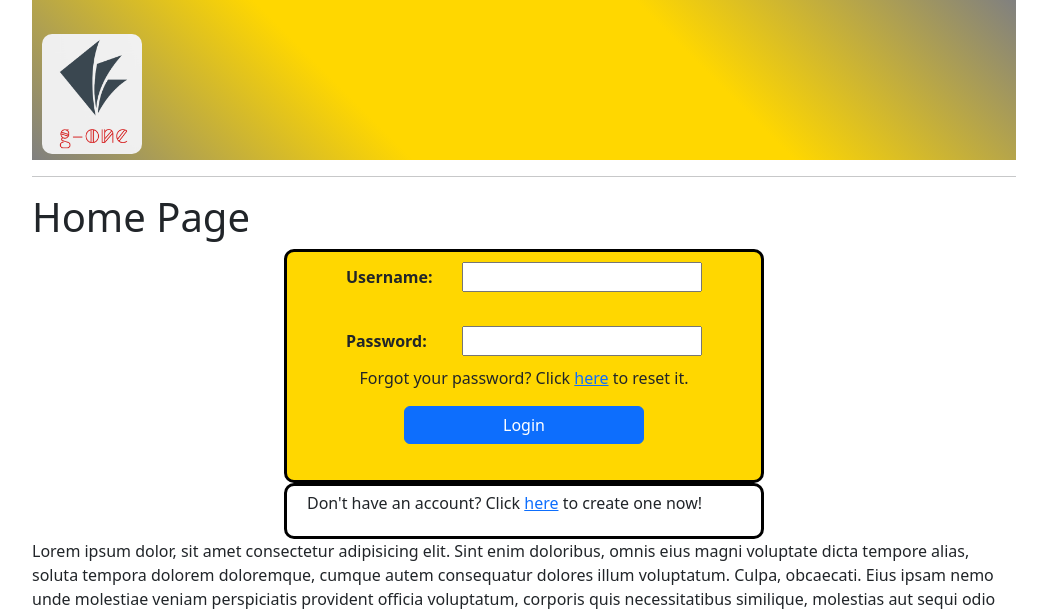
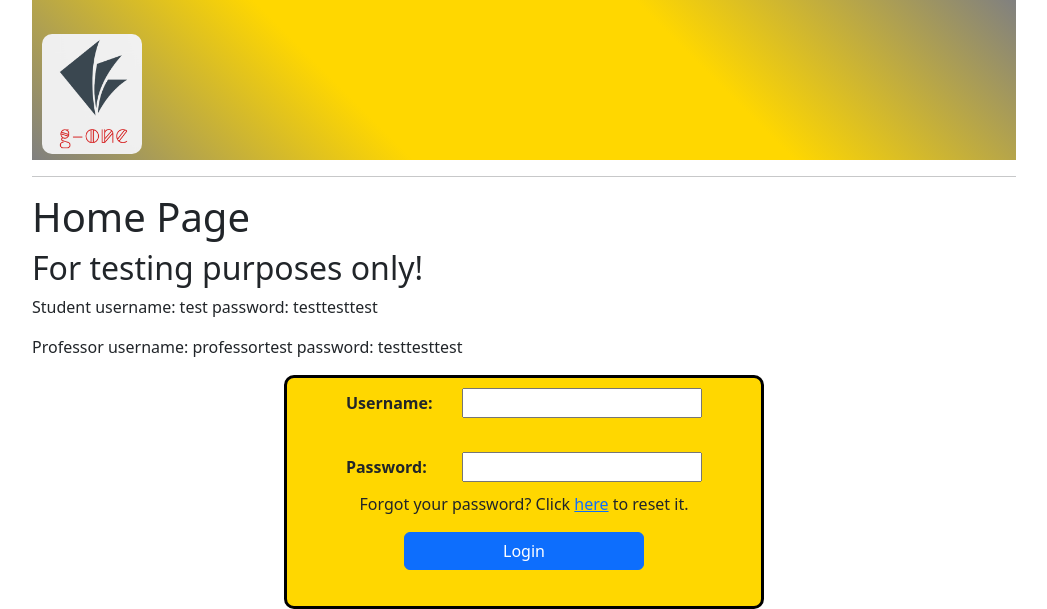
Before and after one commit to ayodele-olufemi/GradeBookApp, a PHP site: page /index.php in a window 1280 px wide. Shown: the top 609 px of the page, without its empty margins (116-1163 px from the left). Run offline with PHP 8.4, Linux system fonts and the light colour scheme.

Commit message:
added testing credentials to login page

```diff
--- a/index.php
+++ b/index.php
@@ -113,6 +113,9 @@ if (isset($_POST["loginBtn"])) {
 ?>
 <div class="content">
     <h1>Home Page</h1>
+    <h2>For testing purposes only!</h2>
+    <p>Student username: test password: testtesttest</p>
+    <p>Professor username: professortest password: testtesttest</p>
     <div class="loginForm">
         <?php
         if (!empty($login_err)) {
```
